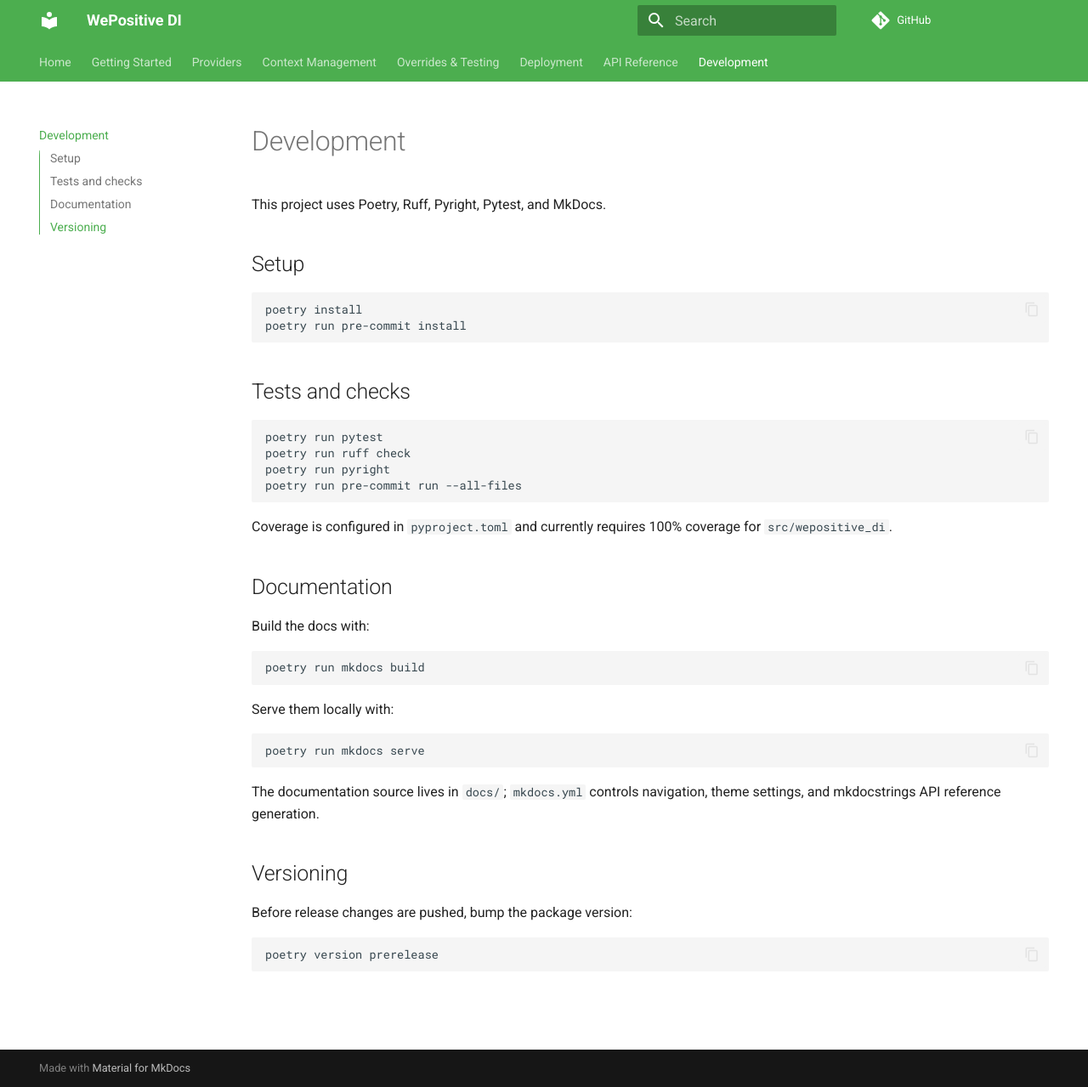
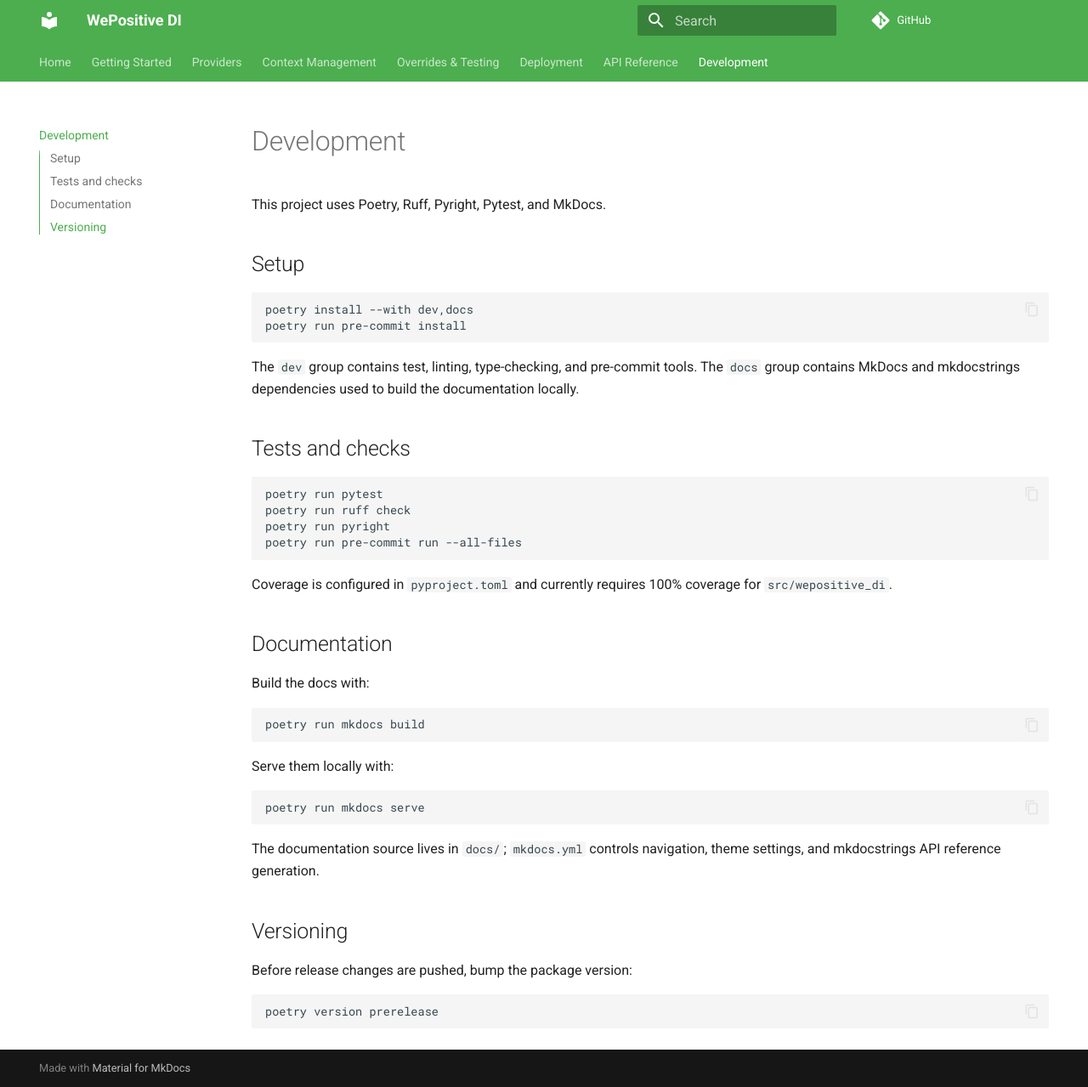
Before and after one commit to WePositive-energy/wepositive-di, an MkDocs documentation site: the page built from docs/Development.md, in a window 1280 px wide and 1279 px high. Shown: the whole window at 85% size. Built offline with MkDocs 1.6.1 and Material for MkDocs 9.7.7, drawn with Linux system fonts in a browser that asks for light colours; comment, search, counter and statistics services are not loaded.

````diff
--- a/.readthedocs.yaml
+++ b/.readthedocs.yaml
@@ -8,7 +8,7 @@ version: 2
 build:
   os: ubuntu-24.04
   tools:
-    python: "3.13"
+    python: "3.12"
 
 # Build documentation with Mkdocs
 mkdocs:
--- a/docs/Development.md
+++ b/docs/Development.md
@@ -5,9 +5,13 @@ This project uses Poetry, Ruff, Pyright, Pytest, and MkDocs.
 ## Setup
 
 ```bash
-poetry install
+poetry install --with dev,docs
 poetry run pre-commit install
 ```
+
+The `dev` group contains test, linting, type-checking, and pre-commit tools.
+The `docs` group contains MkDocs and mkdocstrings dependencies used to build the
+documentation locally.
 
 ## Tests and checks
 
--- a/pyproject.toml
+++ b/pyproject.toml
@@ -55,10 +55,6 @@ dev = [
     "pytest-cov (>=7.1.0,<8.0.0)",
     "ruff (>=0.15.15,<0.16.0)",
     "pytest-asyncio (>=1.4.0,<2.0.0)",
-    "mkdocs-material (>=9.7.6,<10.0.0)",
-    "mkdocstrings (>=1.0.4,<2.0.0)",
-    "mkdocs-autorefs (>=1.4.4,<2.0.0)",
-    "mkdocstrings-python (>=2.0.3,<3.0.0)"
 ]
 docs = [
     "mkdocs-material (>=9.7.6,<10.0.0)",
````
Also changed, not shown: .github/copilot-instructions.md, 1 other file.
